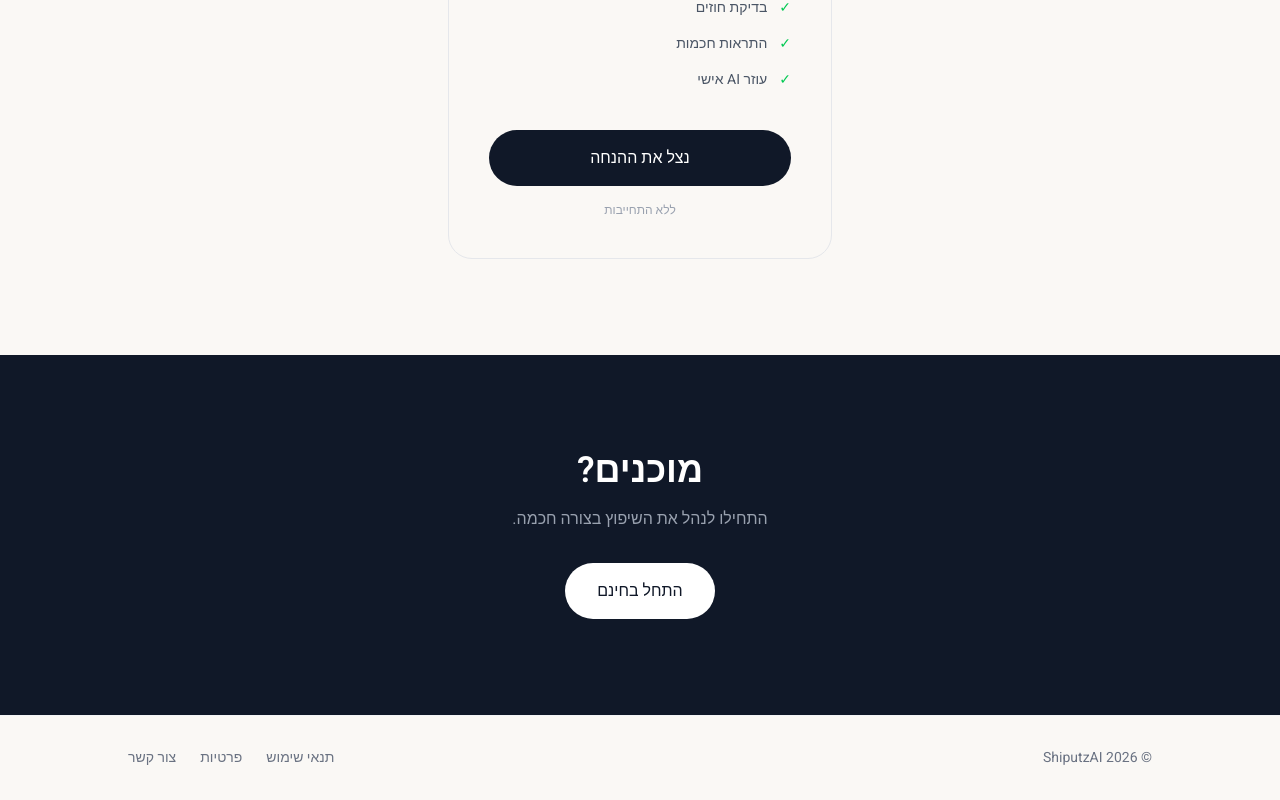
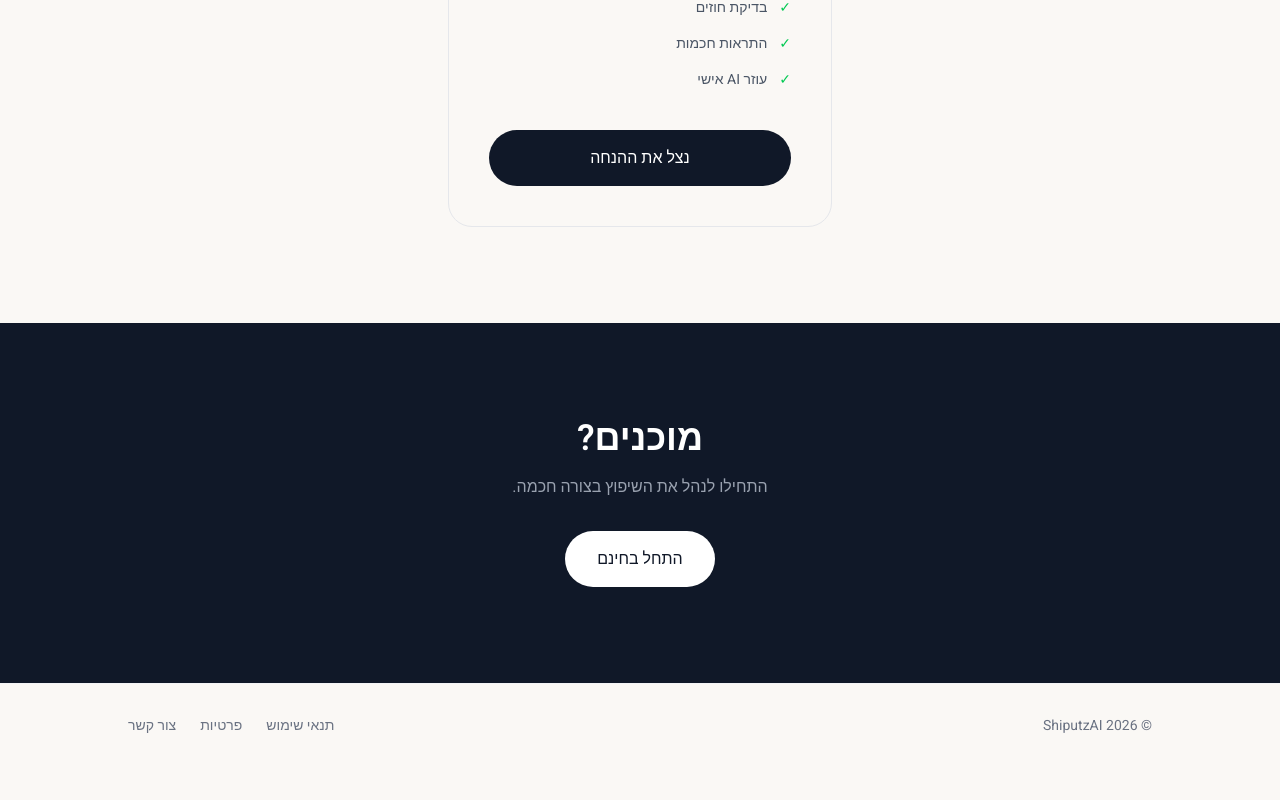
Before and after one commit to guyceza/shiputz-ai, a Next.js app: page / in a window 1280 px wide. Shown: the part 6014-6814 px from the top of the page. After the commit the page ends 6782 px from the top, so only its background shows below. Built offline with nearby package versions, Linux system fonts and the light colour scheme.

Commit message:
Remove 'ללא התחייבות' text

```diff
--- a/src/app/page.tsx
+++ b/src/app/page.tsx
@@ -650,7 +650,6 @@ export default function Home() {
             >
               נצל את ההנחה
             </Link>
-            <p className="text-xs text-gray-400 mt-4">ללא התחייבות</p>
           </div>
         </div>
       </section>
```
